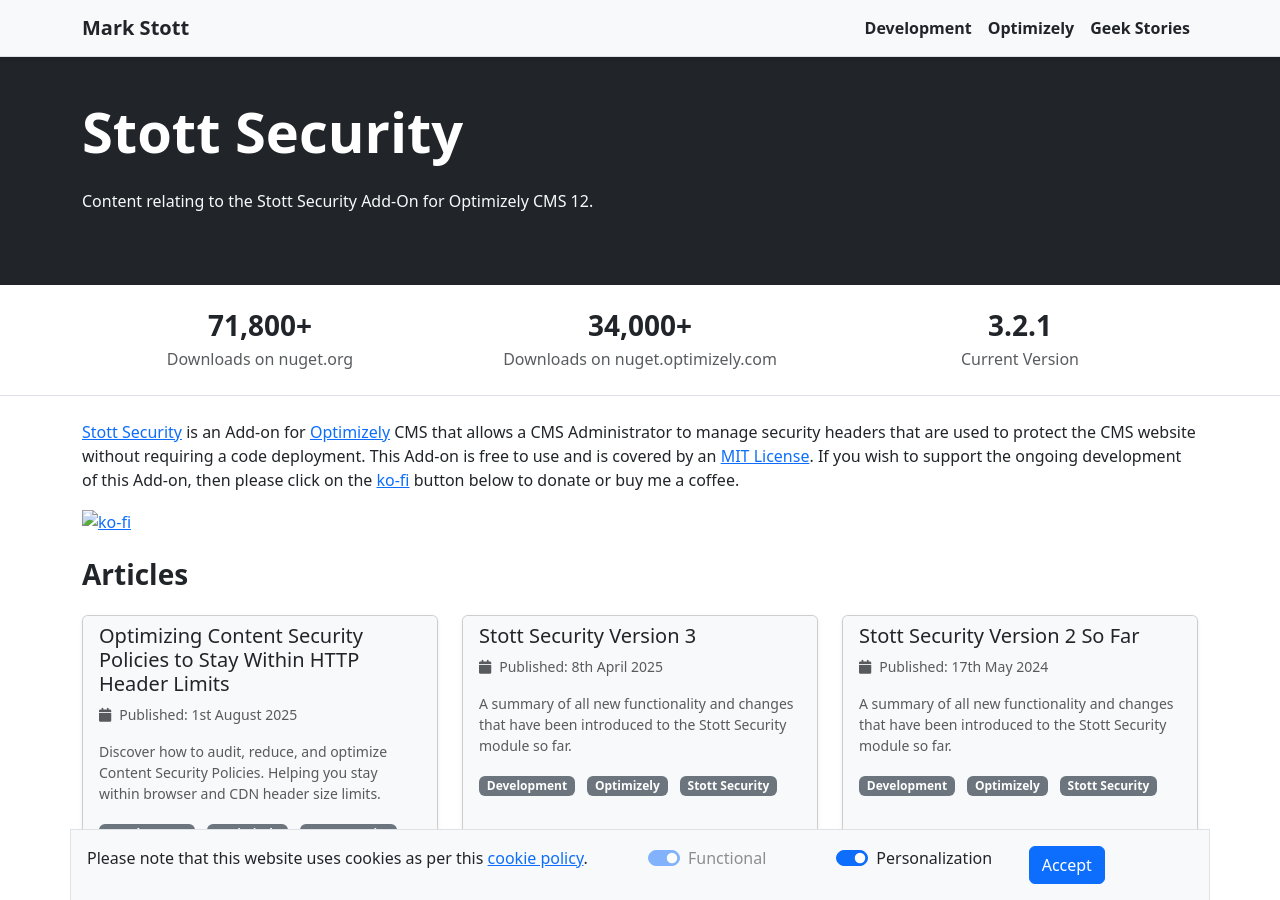
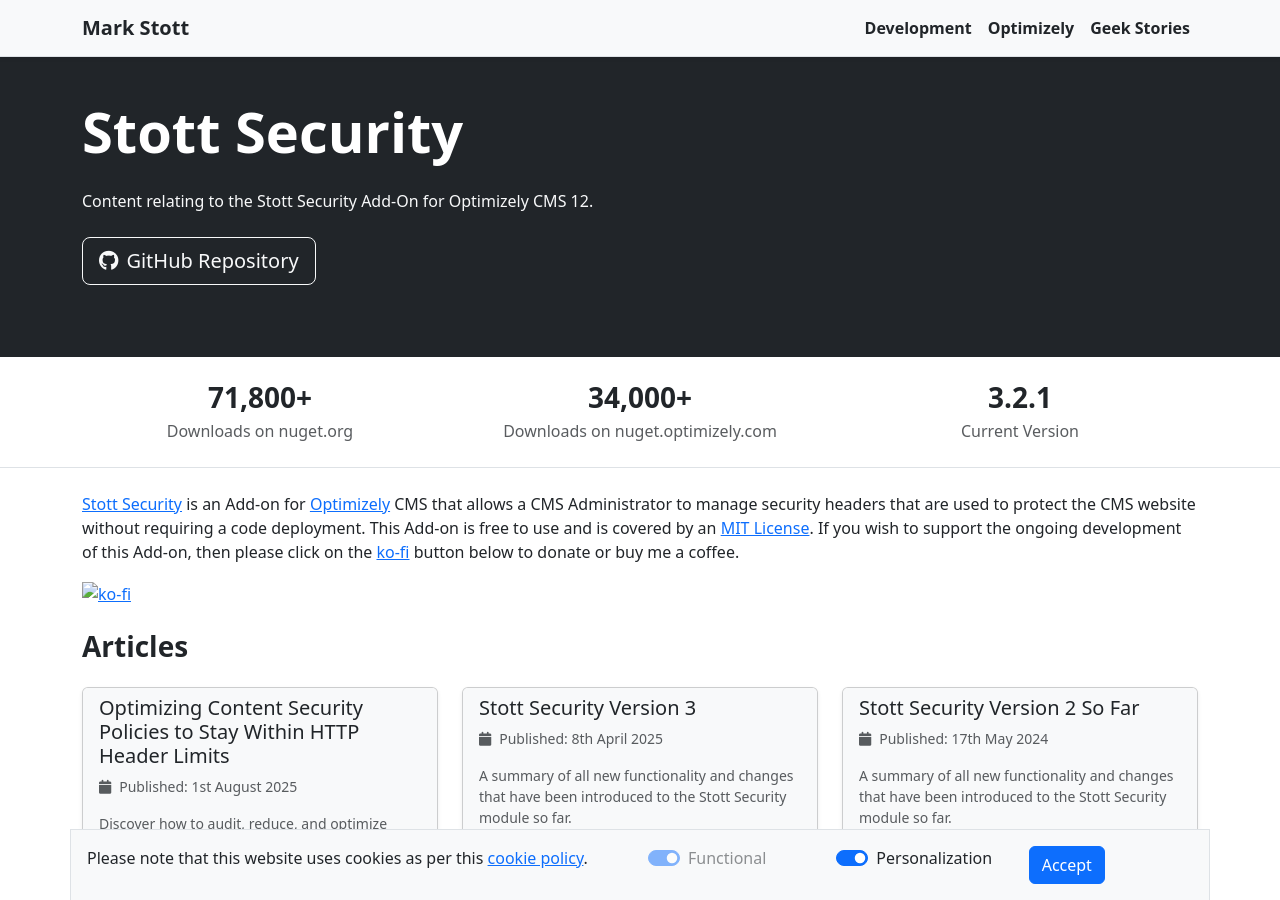
Before and after one commit to GeekInTheNorth/GeekInTheNorth.github.io, a Jekyll site: the page built from StottSecurity.md, in a window 1280 px wide and 900 px high. Built offline with Jekyll 4.4.1, drawn with Linux system fonts in a browser that asks for light colours.

Commit message:
Link to repos on the package pages.

```diff
--- a/StottSecurity.md
+++ b/StottSecurity.md
@@ -7,6 +7,7 @@
 nugetdownloads: "71,800+"
 optidownloads: "34,000+"
 currentversion: "3.2.1"
+gitRepository: "https://github.com/GeekInTheNorth/Stott.Security.Optimizely"
 ---
 
 [Stott Security](https://github.com/GeekInTheNorth/Stott.Security.Optimizely) is an Add-on for [Optimizely](https://www.optimizely.com/) CMS that allows a CMS Administrator to manage security headers that are used to protect the CMS website without requiring a code deployment.  This Add-on is free to use and is covered by an [MIT License](https://github.com/GeekInTheNorth/Stott.Security.Optimizely/blob/main/LICENSE.txt).  If you wish to support the ongoing development of this Add-on, then please click on the [ko-fi](https://ko-fi.com/V7V0RX2BQ) button below to donate or buy me a coffee.
--- a/_layouts/optiaddons.html
+++ b/_layouts/optiaddons.html
@@ -8,6 +8,9 @@
             <div class="col-12">
                 <h1 class="display-4 fw-bold mb-4">{{ page.title }}</h1>
                 <p class="text-light mb-4">{{ page.description }}</p>
+                <div class="d-flex gap-3 mb-4 flex-wrap">
+                    <a href="{{ page.gitRepository }}" class="btn btn-outline-light btn-lg" target="_blank"><i class="fab fa-github me-2"></i>GitHub Repository</a>
+                </div>
             </div>
         </div>
     </div>
```
Also changed, not shown: StottRobotsHandler.md (+1 -0 lines).
